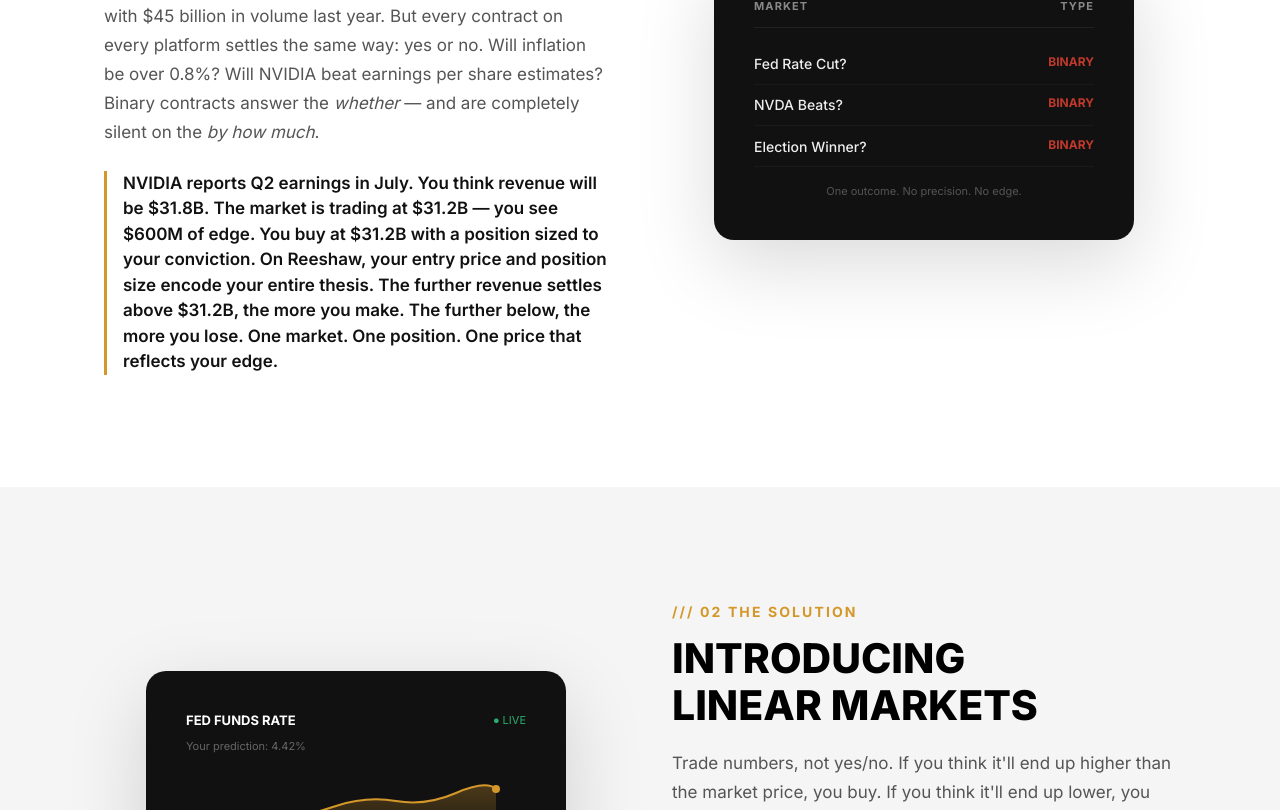
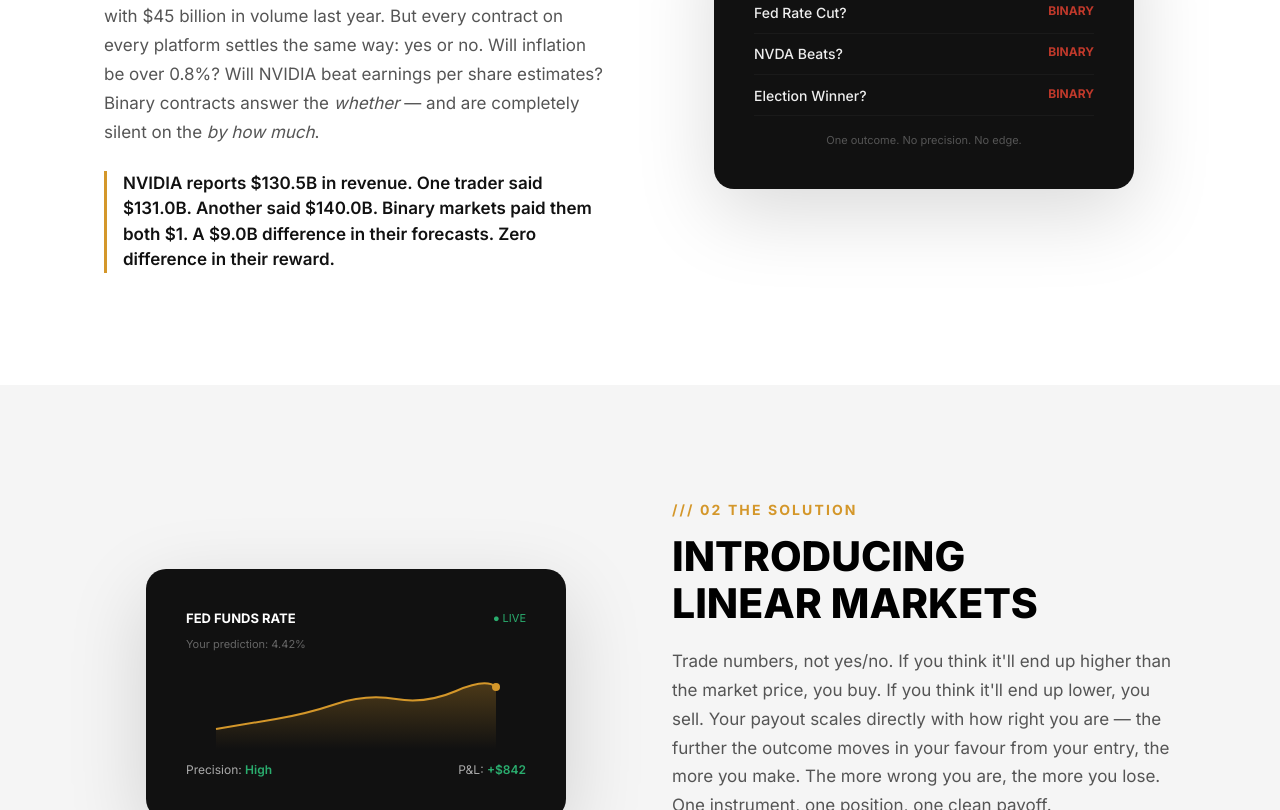
Before and after one commit to tapascodespace/NextBigThing, a Next.js app: page / in a window 1280 px wide. Shown: the part 1203-2013 px from the top of the page. Built offline with nearby package versions, Linux system fonts and the light colour scheme.

Commit message:
Update NVIDIA earnings report text in section 01

```diff
--- a/app/page.tsx
+++ b/app/page.tsx
@@ -543,12 +543,8 @@ function AboutUs() {
           </p>
           <div style={{ borderLeft: "3px solid #d4972a", paddingLeft: "1rem" }}>
             <p style={{ fontFamily: sans, fontSize: 17, fontWeight: 600, lineHeight: 1.5, color: "#111" }}>
-              NVIDIA reports Q2 earnings in July. You think revenue will be $31.8B.
-              The market is trading at $31.2B — you see $600M of edge. You buy at
-              $31.2B with a position sized to your conviction. On Reeshaw, your
-              entry price and position size encode your entire thesis. The further
-              revenue settles above $31.2B, the more you make. The further below,
-              the more you lose. One market. One position. One price that reflects your edge.
+              NVIDIA reports $130.5B in revenue. One trader said $131.0B. Another said $140.0B. Binary markets paid them both $1.
+              A $9.0B difference in their forecasts. Zero difference in their reward.
             </p>
           </div>
         </motion.div>
```
